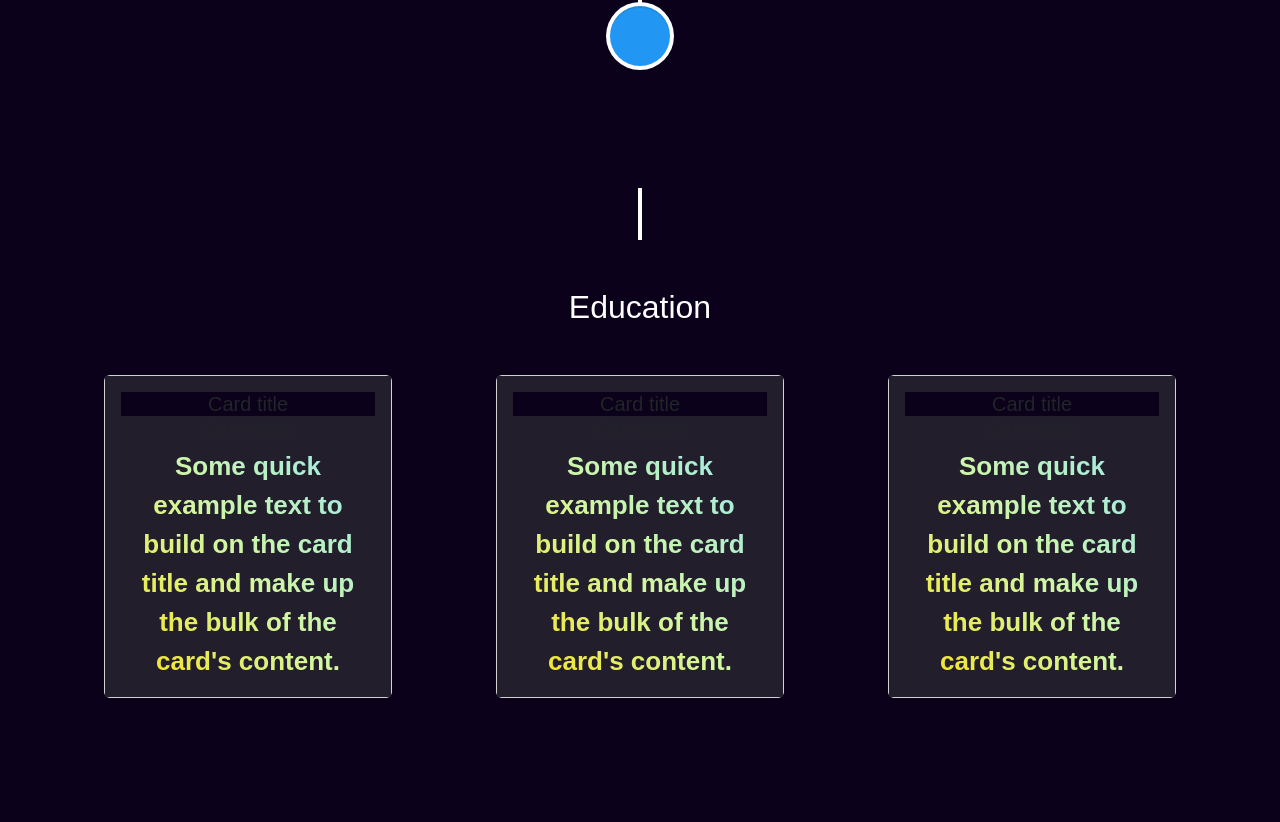
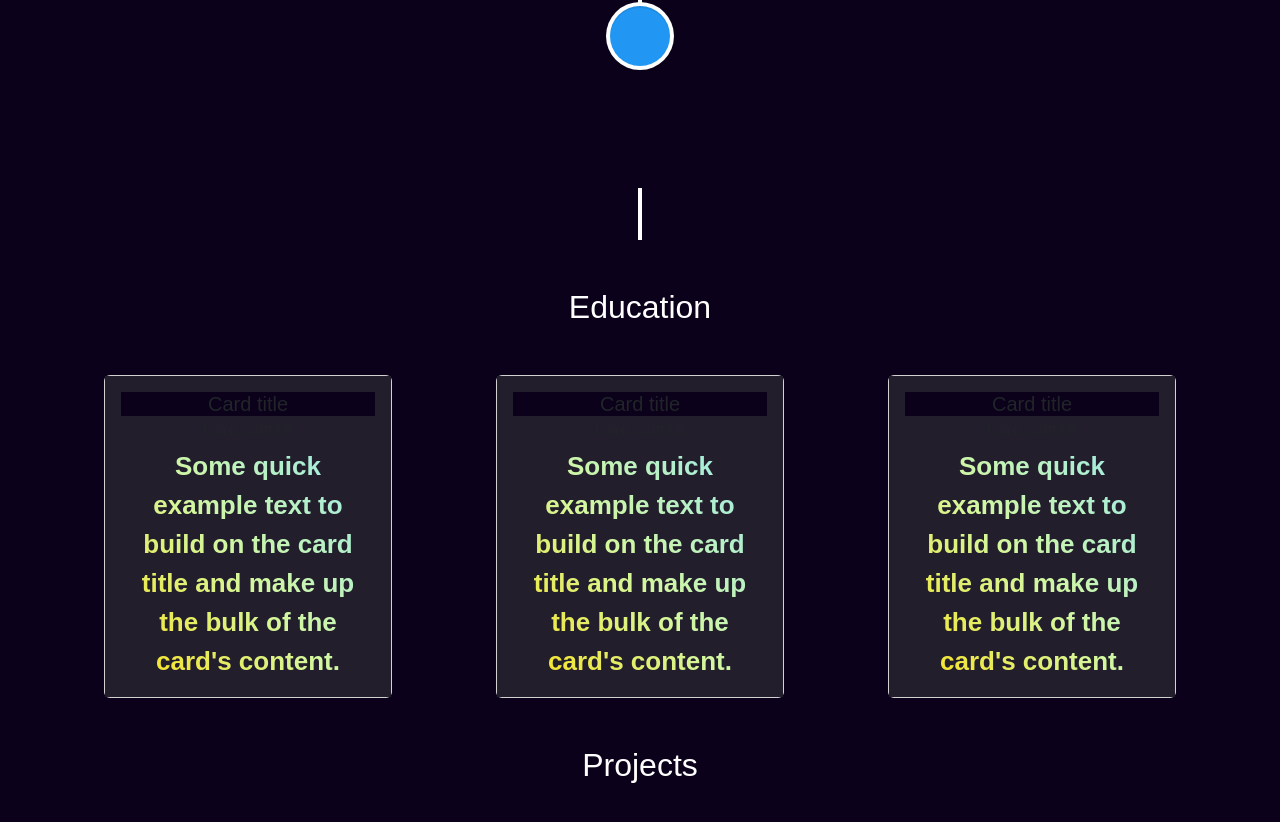
Before and after one commit to PurviSaini/purvi-saini, a React (Create React App) app: page / in a window 1280 px wide. Shown: the part 2447-3269 px from the top of the page. Before the commit the page ends 3193 px from the top, so only its background shows below. Built offline with nearby package versions, Linux system fonts and the light colour scheme.

Commit message:
Projecs.js component added

```diff
--- a/src/App.js
+++ b/src/App.js
@@ -5,6 +5,7 @@ import Contact from "./Components/Contact"
 import Skills from "./Components/Skills"
 import Experience from './Components/Experience';
 import Education from './Components/Education';
+import Projects from './Components/Projects';
 
 function App() {
   return (
@@ -15,6 +16,7 @@ function App() {
       <Skills />
       <Experience />
       <Education />
+      <Projects />
     </div>
   );
 }
--- /dev/null
+++ b/src/Components/Projects.js
@@ -0,0 +1,9 @@
+function Projects(){
+    return(
+        <>
+        <h2>Projects</h2>
+        <div className="my-5" id="projects"></div>
+        </>
+    );
+}
+export default Projects;
```
